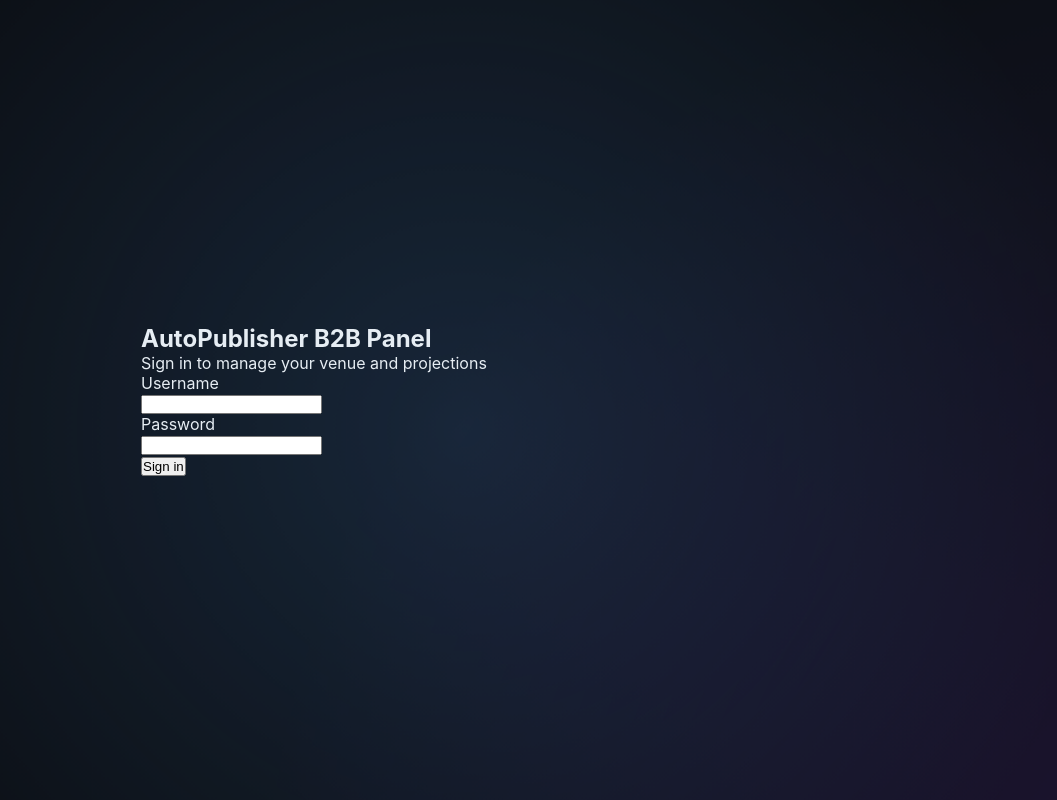
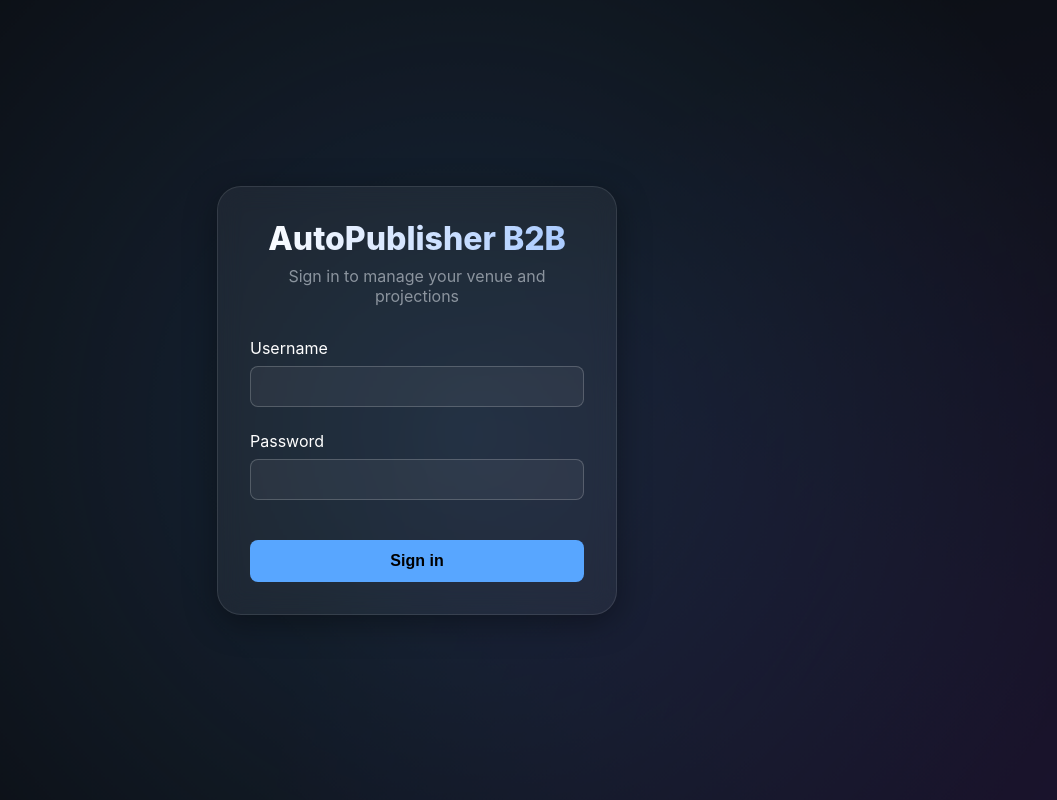
Before and after one commit to YaodeChiang4181/Auto_Publisher, a React (Vite) app in the folder frontend/: page /admin/login in a window 1280 px wide. Shown: the whole page, without its empty margins (223-1280 px from the left). Built offline with nearby package versions, Linux system fonts and the light colour scheme.

Commit message:
fix: Resolve Kiosk button popup block and apply premium vanilla CSS

```diff
--- a/frontend/src/pages/AdminDashboard.tsx
+++ b/frontend/src/pages/AdminDashboard.tsx
@@ -45,8 +45,8 @@ const AdminDashboard = () => {
   }, [navigate]);
 
   const handleStartKiosk = (eventId: string, venueId: string) => {
-    // 開啟全新視窗並進入 Kiosk 投放模式
-    window.open(`/kiosk/${venueId}/${eventId}`, '_blank');
+    // 改用 react-router 的 navigate，避免被瀏覽器的彈出視窗阻擋 (Pop-up Blocker)
+    navigate(`/kiosk/${venueId}/${eventId}`);
   };
 
   const handleLogout = () => {
@@ -56,70 +56,104 @@ const AdminDashboard = () => {
   };
 
   if (loading) {
-    return <div className="min-h-screen bg-gray-50 flex items-center justify-center">Loading...</div>;
+    return <div className="glass-panel" style={{ textAlign: 'center', padding: '3rem', margin: '2rem auto', maxWidth: '400px' }}>Loading...</div>;
   }
 
   return (
-    <div className="min-h-screen bg-gray-50 font-sans text-gray-900">
-      <nav className="bg-white shadow-sm">
-        <div className="max-w-7xl mx-auto px-4 sm:px-6 lg:px-8">
-          <div className="flex justify-between h-16">
-            <div className="flex items-center">
-              <h1 className="text-xl font-bold text-blue-600">AutoPublisher B2B</h1>
-            </div>
-            <div className="flex items-center space-x-4">
-              <span className="text-sm text-gray-500">Welcome, {user?.name || user?.username}</span>
+    <div style={{ width: '100%', maxWidth: '900px', margin: '0 auto', padding: '2rem' }}>
+      <div style={{ display: 'flex', justifyContent: 'space-between', alignItems: 'center', marginBottom: '2rem' }}>
+        <h1 className="title-gradient" style={{ fontSize: '2rem', margin: 0 }}>AutoPublisher B2B</h1>
+        <div style={{ display: 'flex', alignItems: 'center', gap: '1rem' }}>
+          <span className="text-muted">Welcome, {user?.name || user?.username}</span>
           <button
             onClick={handleLogout}
-                className="text-sm font-medium text-red-600 hover:text-red-500"
+            style={{
+              background: 'transparent',
+              border: '1px solid rgba(255,100,100,0.5)',
+              color: '#ff6b6b',
+              padding: '0.4rem 0.8rem',
+              borderRadius: '8px',
+              cursor: 'pointer',
+              transition: 'all 0.2s'
+            }}
+            onMouseOver={(e) => (e.currentTarget.style.background = 'rgba(255,100,100,0.1)')}
+            onMouseOut={(e) => (e.currentTarget.style.background = 'transparent')}
           >
             Logout
           </button>
         </div>
       </div>
+
+      <div className="glass-panel" style={{ padding: '2rem' }}>
+        <h2 style={{ fontSize: '1.5rem', marginBottom: '1.5rem', color: 'white' }}>Venue Events</h2>
+
+        <div style={{ display: 'flex', flexDirection: 'column', gap: '1rem' }}>
+          {events.length === 0 ? (
+            <div className="text-muted" style={{ textAlign: 'center', padding: '2rem' }}>
+              No active events found for your venue.
             </div>
-      </nav>
-
-      <main className="max-w-7xl mx-auto py-6 sm:px-6 lg:px-8">
-        <div className="px-4 py-6 sm:px-0">
-          <h2 className="text-2xl font-semibold mb-6">Venue Events</h2>
-
-          <div className="bg-white shadow overflow-hidden sm:rounded-md">
-            <ul className="divide-y divide-gray-200">
-              {events.length === 0 ? (
-                <li className="px-6 py-4 text-center text-gray-500">
-                  No active events found for your venue.
-                </li>
           ) : (
             events.map((event) => (
-                  <li key={event.id}>
-                    <div className="px-4 py-4 flex items-center sm:px-6">
-                      <div className="min-w-0 flex-1 sm:flex sm:items-center sm:justify-between">
-                        <div className="truncate">
-                          <div className="flex text-sm">
-                            <p className="font-medium text-blue-600 truncate">{event.name}</p>
-                            <p className="ml-1 flex-shrink-0 font-normal text-gray-500">
-                              (Starts: {new Date(event.startTime).toLocaleString()})
-                            </p>
+              <div
+                key={event.id}
+                style={{
+                  background: 'rgba(255, 255, 255, 0.05)',
+                  border: '1px solid rgba(255, 255, 255, 0.1)',
+                  borderRadius: '12px',
+                  padding: '1.5rem',
+                  display: 'flex',
+                  justifyContent: 'space-between',
+                  alignItems: 'center',
+                  transition: 'all 0.3s ease'
+                }}
+                onMouseOver={(ev) => {
+                  (ev.currentTarget as HTMLDivElement).style.background = 'rgba(255, 255, 255, 0.1)';
+                  (ev.currentTarget as HTMLDivElement).style.borderColor = 'rgba(255, 255, 255, 0.3)';
+                }}
+                onMouseOut={(ev) => {
+                  (ev.currentTarget as HTMLDivElement).style.background = 'rgba(255, 255, 255, 0.05)';
+                  (ev.currentTarget as HTMLDivElement).style.borderColor = 'rgba(255, 255, 255, 0.1)';
+                }}
+              >
+                <div style={{ textAlign: 'left' }}>
+                  <div style={{ fontWeight: 600, fontSize: '1.2rem', color: '#fff', marginBottom: '0.5rem' }}>{event.name}</div>
+                  <div className="text-muted" style={{ fontSize: '0.9rem' }}>
+                    Starts: {new Date(event.startTime).toLocaleString()}
                   </div>
                 </div>
-                      </div>
-                      <div className="ml-5 flex-shrink-0">
+                <div>
                   <button
                     onClick={() => handleStartKiosk(event.id, event.venueId)}
-                          className="inline-flex items-center px-4 py-2 border border-transparent rounded-md shadow-sm text-sm font-medium text-white bg-green-600 hover:bg-green-700 focus:outline-none focus:ring-2 focus:ring-offset-2 focus:ring-green-500"
+                    style={{
+                      background: 'rgba(0, 163, 255, 0.2)',
+                      border: '1px solid var(--accent-primary)',
+                      color: 'var(--accent-primary)',
+                      padding: '0.6rem 1.2rem',
+                      borderRadius: '8px',
+                      cursor: 'pointer',
+                      fontWeight: 600,
+                      transition: 'all 0.2s',
+                      boxShadow: '0 0 10px rgba(0, 163, 255, 0.1)'
+                    }}
+                    onMouseOver={(e) => {
+                      e.currentTarget.style.background = 'var(--accent-primary)';
+                      e.currentTarget.style.color = '#000';
+                      e.currentTarget.style.boxShadow = '0 0 20px rgba(0, 163, 255, 0.4)';
+                    }}
+                    onMouseOut={(e) => {
+                      e.currentTarget.style.background = 'rgba(0, 163, 255, 0.2)';
+                      e.currentTarget.style.color = 'var(--accent-primary)';
+                      e.currentTarget.style.boxShadow = '0 0 10px rgba(0, 163, 255, 0.1)';
+                    }}
                   >
                     Start Kiosk
                   </button>
                 </div>
               </div>
-                  </li>
             ))
           )}
-            </ul>
         </div>
       </div>
-      </main>
     </div>
   );
 };
--- a/frontend/src/pages/AdminLogin.tsx
+++ b/frontend/src/pages/AdminLogin.tsx
@@ -40,24 +40,17 @@ const AdminLogin = () => {
   };
 
   return (
-    <div className="min-h-screen bg-gray-50 flex flex-col justify-center py-12 sm:px-6 lg:px-8 font-sans">
-      <div className="sm:mx-auto sm:w-full sm:max-w-md">
-        <h2 className="mt-6 text-center text-3xl font-extrabold text-gray-900 tracking-tight">
-          AutoPublisher B2B Panel
-        </h2>
-        <p className="mt-2 text-center text-sm text-gray-600">
-          Sign in to manage your venue and projections
-        </p>
+    <div style={{ width: '100%', maxWidth: '400px', margin: '4rem auto', padding: '2rem' }} className="glass-panel">
+      <div style={{ textAlign: 'center', marginBottom: '2rem' }}>
+        <h2 className="title-gradient" style={{ fontSize: '2rem', marginBottom: '0.5rem' }}>AutoPublisher B2B</h2>
+        <p className="text-muted">Sign in to manage your venue and projections</p>
       </div>
 
-      <div className="mt-8 sm:mx-auto sm:w-full sm:max-w-md">
-        <div className="bg-white py-8 px-4 shadow sm:rounded-lg sm:px-10 border border-gray-100">
-          <form className="space-y-6" onSubmit={handleLogin}>
+      <form onSubmit={handleLogin} style={{ display: 'flex', flexDirection: 'column', gap: '1.5rem' }}>
         <div>
-              <label htmlFor="username" className="block text-sm font-medium text-gray-700">
+          <label htmlFor="username" style={{ display: 'block', marginBottom: '0.5rem', color: '#fff' }}>
             Username
           </label>
-              <div className="mt-1">
           <input
             id="username"
             name="username"
@@ -65,16 +58,24 @@ const AdminLogin = () => {
             required
             value={username}
             onChange={(e) => setUsername(e.target.value)}
-                  className="appearance-none block w-full px-3 py-2 border border-gray-300 rounded-md shadow-sm placeholder-gray-400 focus:outline-none focus:ring-blue-500 focus:border-blue-500 sm:text-sm text-black"
+            style={{
+              width: '100%',
+              padding: '0.75rem',
+              background: 'rgba(255, 255, 255, 0.05)',
+              border: '1px solid rgba(255, 255, 255, 0.2)',
+              borderRadius: '8px',
+              color: 'white',
+              outline: 'none'
+            }}
+            onFocus={(e) => e.target.style.borderColor = 'var(--accent-primary)'}
+            onBlur={(e) => e.target.style.borderColor = 'rgba(255, 255, 255, 0.2)'}
           />
-              </div>
         </div>
 
         <div>
-              <label htmlFor="password" className="block text-sm font-medium text-gray-700">
+          <label htmlFor="password" style={{ display: 'block', marginBottom: '0.5rem', color: '#fff' }}>
             Password
           </label>
-              <div className="mt-1">
           <input
             id="password"
             name="password"
@@ -82,29 +83,53 @@ const AdminLogin = () => {
             required
             value={password}
             onChange={(e) => setPassword(e.target.value)}
-                  className="appearance-none block w-full px-3 py-2 border border-gray-300 rounded-md shadow-sm placeholder-gray-400 focus:outline-none focus:ring-blue-500 focus:border-blue-500 sm:text-sm text-black"
+            style={{
+              width: '100%',
+              padding: '0.75rem',
+              background: 'rgba(255, 255, 255, 0.05)',
+              border: '1px solid rgba(255, 255, 255, 0.2)',
+              borderRadius: '8px',
+              color: 'white',
+              outline: 'none'
+            }}
+            onFocus={(e) => e.target.style.borderColor = 'var(--accent-primary)'}
+            onBlur={(e) => e.target.style.borderColor = 'rgba(255, 255, 255, 0.2)'}
           />
-              </div>
         </div>
 
         {error && (
-              <div className="text-red-500 text-sm font-medium bg-red-50 p-2 rounded">
+          <div style={{ color: '#ff6b6b', fontSize: '0.9rem', textAlign: 'center' }}>
             {error}
           </div>
         )}
 
-            <div>
         <button
           type="submit"
           disabled={loading}
-                className="w-full flex justify-center py-2 px-4 border border-transparent rounded-md shadow-sm text-sm font-medium text-white bg-blue-600 hover:bg-blue-700 focus:outline-none focus:ring-2 focus:ring-offset-2 focus:ring-blue-500 transition-colors"
+          style={{
+            width: '100%',
+            padding: '0.75rem',
+            background: 'var(--accent-primary)',
+            color: '#000',
+            border: 'none',
+            borderRadius: '8px',
+            fontWeight: 'bold',
+            fontSize: '1rem',
+            cursor: loading ? 'not-allowed' : 'pointer',
+            opacity: loading ? 0.7 : 1,
+            transition: 'all 0.2s',
+            marginTop: '1rem'
+          }}
+          onMouseOver={(e) => {
+            if (!loading) e.currentTarget.style.boxShadow = '0 0 15px var(--accent-primary)';
+          }}
+          onMouseOut={(e) => {
+            if (!loading) e.currentTarget.style.boxShadow = 'none';
+          }}
         >
           {loading ? 'Signing in...' : 'Sign in'}
         </button>
-            </div>
       </form>
-        </div>
-      </div>
     </div>
   );
 };
```
Lines whose indentation alone changed are shown as unchanged.
